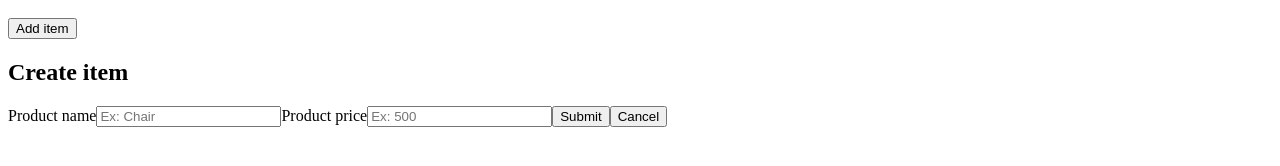
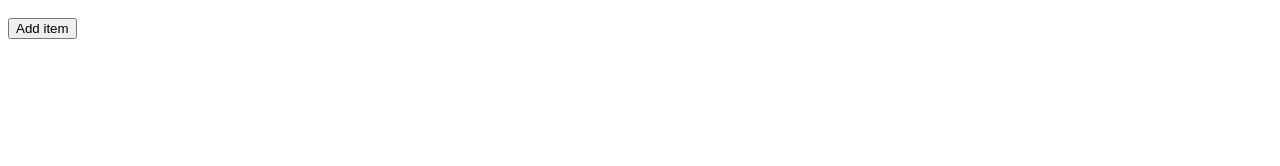
Before and after one commit to elalienx/eika-shopping-list-plus-fe2, a React (Create React App) app: page / in a window 1280 px wide. Shown: the part 174-340 px from the top of the page. Built offline with nearby package versions, Linux system fonts and the light colour scheme.

Commit message:
add show modal to the welcome screen

```diff
--- a/src/App.jsx
+++ b/src/App.jsx
@@ -9,13 +9,14 @@ import WelcomeScreen from "./screens/WelcomeScreen";
 export default function App() {
   // Local state
   const [list, setList] = useState([]);
+  const [showModal, setShowModal] = useState(false);
 
   return (
     <div className="App">
-      {list.length === 0 && <WelcomeScreen />}
+      {list.length === 0 && <WelcomeScreen setShowModal={setShowModal} />}
       {list.length > 0 && <ShoppingScreen />}
 
-      <ModalForm />
+      <ModalForm showModal={showModal} setShowModal={setShowModal} />
     </div>
   );
 }
--- a/src/components/ModalForm.jsx
+++ b/src/components/ModalForm.jsx
@@ -1,4 +1,7 @@
-export default function ModalForm() {
+export default function ModalForm({ showModal, setShowModal }) {
+  // safeguard
+  if (showModal === false) return null;
+
   return (
     <form>
       <h2>Create item</h2>
--- a/src/screens/WelcomeScreen.jsx
+++ b/src/screens/WelcomeScreen.jsx
@@ -1,4 +1,4 @@
-export default function WelcomeScreen() {
+export default function WelcomeScreen({ setShowModal }) {
   return (
     <div>
       <img src="" alt="The words EIKA behind a circle background" />
@@ -13,7 +13,7 @@ export default function WelcomeScreen() {
         the name and the price of the item you want to add. You can also and an
         image after the item is added by touching the camera icon.
       </p>
-      <button>Add item</button>
+      <button onClick={() => setShowModal(true)}>Add item</button>
     </div>
   );
 }
```
